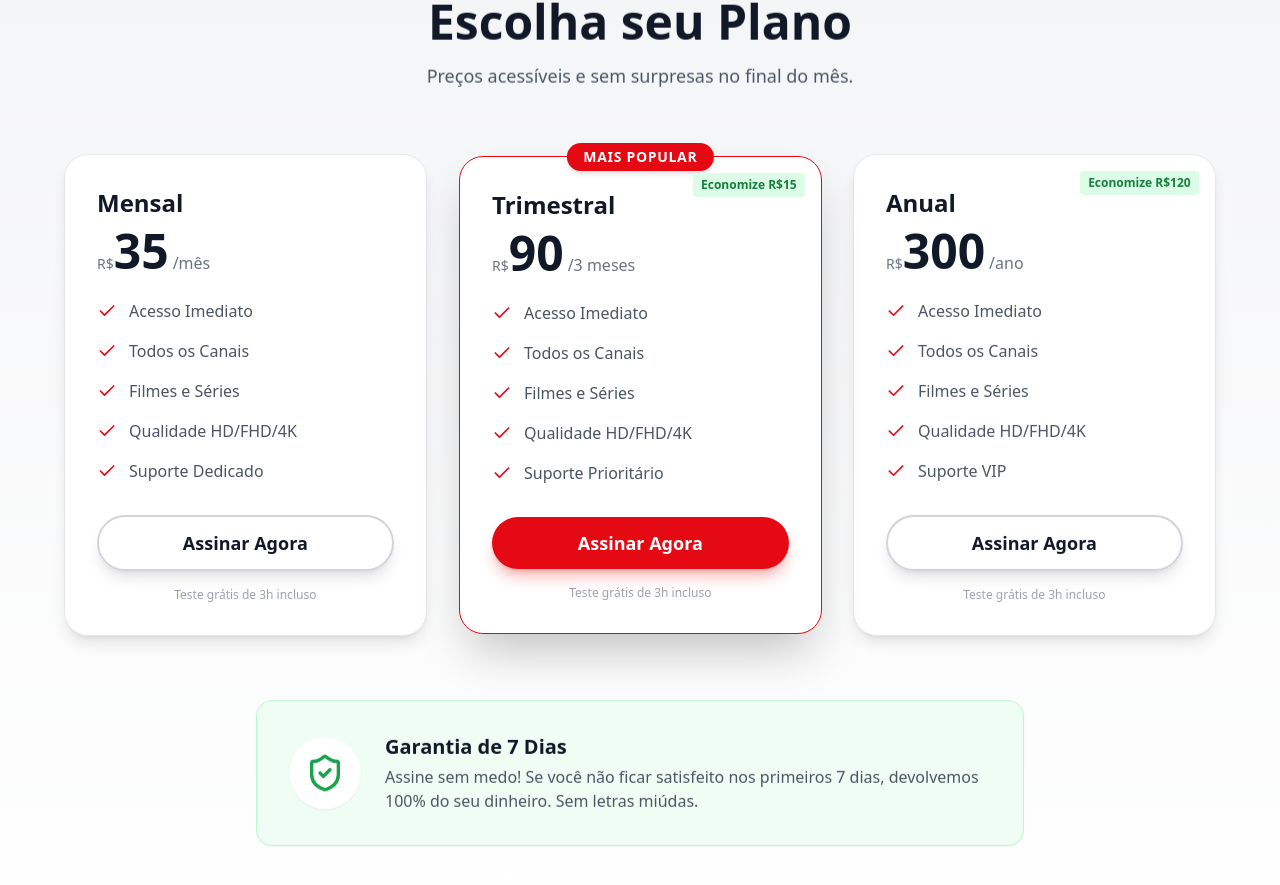
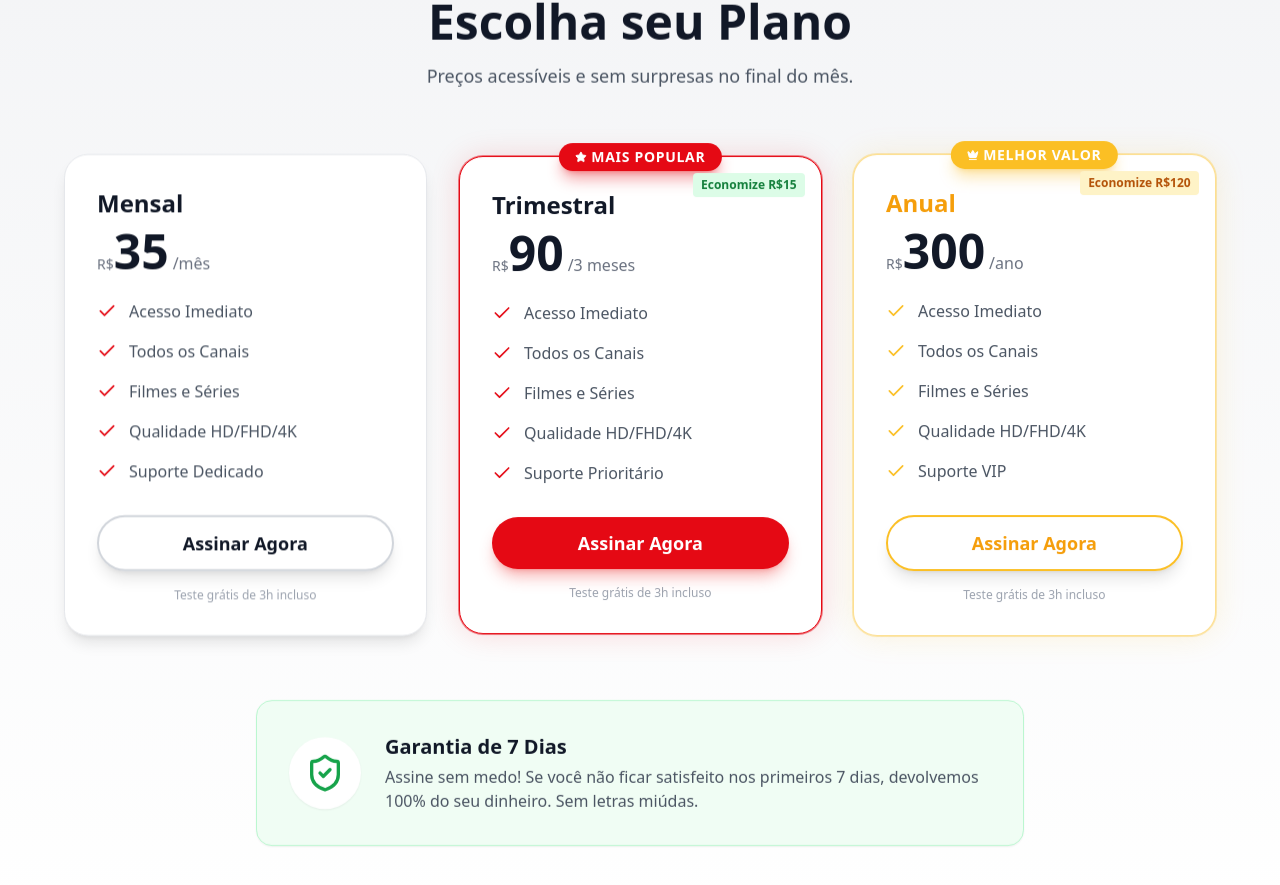
Before and after one commit to iJooooker/max-canais-ai-studio, a React (Vite) app: page / in a window 1280 px wide. Shown: the part 3657-4542 px from the top of the page. Built offline with nearby package versions, Linux system fonts and the light colour scheme.

Commit message:
feat(pricing): Add visual distinction for pricing plans
Introduces distinct visual styles and glow effects to highlight the "Mais Popular" (trimestral) and "VIP/Anual" pricing plans. Also adds new icons and adjusts the intersection observer for smoother element animations.

```diff
--- a/App.tsx
+++ b/App.tsx
@@ -18,10 +18,16 @@ const App: React.FC = () => {
       entries.forEach(entry => {
         if (entry.isIntersecting) {
           entry.target.classList.add('visible');
+          // Stop observing once the element is visible to save resources and ensure it stays visible
+          observer.unobserve(entry.target);
         }
       });
-    }, { threshold: 0.1 });
+    }, {
+      threshold: 0.15, // Slightly increased threshold so elements don't trigger too early
+      rootMargin: "0px 0px -50px 0px" // Offset to trigger animation slightly before element is fully in view
+    });
 
+    // Select all elements with fade animation classes
     const animatedElements = document.querySelectorAll('.fade-up, .fade-in');
     animatedElements.forEach(el => observer.observe(el));
 
--- a/components/Pricing.tsx
+++ b/components/Pricing.tsx
@@ -1,7 +1,7 @@
 import React from 'react';
 import { PRICING_PLANS } from '../constants';
 import Button from './Button';
-import { Check, ShieldCheck } from 'lucide-react';
+import { Check, ShieldCheck, Crown, Star } from 'lucide-react';
 
 const Pricing: React.FC = () => {
   return (
@@ -19,27 +19,49 @@ const Pricing: React.FC = () => {
         <div className="grid grid-cols-1 md:grid-cols-3 gap-8 max-w-6xl mx-auto items-center mb-16">
           {PRICING_PLANS.map((plan, index) => {
              const delayClass = index === 0 ? 'delay-100' : index === 1 ? 'delay-200' : 'delay-300';
+
+             // Identify specific plans for styling
+             const isTrimestral = index === 1;
+             const isAnual = index === 2;
+
+             // Define glow styles based on plan type
+             let containerClasses = "border-gray-200 shadow-lg hover:shadow-xl";
+             let buttonVariant: 'primary' | 'outline' | 'secondary' = 'outline';
+
+             if (isTrimestral) {
+               // Red Glow for "Mais Popular"
+               containerClasses = "border-brand-red shadow-[0_0_30px_rgba(229,9,20,0.15)] hover:shadow-[0_0_40px_rgba(229,9,20,0.25)] scale-105 z-10 ring-1 ring-brand-red/50";
+               buttonVariant = 'primary';
+             } else if (isAnual) {
+               // Gold/Amber Glow for "VIP/Annual"
+               containerClasses = "border-amber-400/50 shadow-[0_0_30px_rgba(251,191,36,0.15)] hover:shadow-[0_0_40px_rgba(251,191,36,0.25)] z-0 hover:z-10 hover:scale-[1.02] ring-1 ring-amber-400/30";
+               buttonVariant = 'outline'; // Will override styling below
+             }
+
              return (
               <div
                 key={index}
-                className={`relative bg-white rounded-3xl p-8 border transition-all duration-300 fade-up ${delayClass}
-                  ${plan.highlight
-                    ? 'border-brand-red shadow-2xl scale-105 z-10'
-                    : 'border-gray-200 shadow-lg hover:shadow-xl'
-                  }`}
+                className={`relative bg-white rounded-3xl p-8 border transition-all duration-500 fade-up ${delayClass} ${containerClasses}`}
               >
-                {plan.highlight && (
-                  <div className="absolute top-0 left-1/2 transform -translate-x-1/2 -translate-y-1/2 bg-brand-red text-white text-sm font-bold px-4 py-1 rounded-full uppercase tracking-wider shadow-md">
-                    Mais Popular
+                {/* Badges */}
+                {isTrimestral && (
+                  <div className="absolute top-0 left-1/2 transform -translate-x-1/2 -translate-y-1/2 bg-brand-red text-white text-sm font-bold px-4 py-1 rounded-full uppercase tracking-wider shadow-lg shadow-brand-red/40 flex items-center gap-1">
+                    <Star className="w-3 h-3 fill-current" /> Mais Popular
                   </div>
                 )}
+                {isAnual && (
+                  <div className="absolute top-0 left-1/2 transform -translate-x-1/2 -translate-y-1/2 bg-amber-400 text-white text-sm font-bold px-4 py-1 rounded-full uppercase tracking-wider shadow-lg shadow-amber-400/40 flex items-center gap-1">
+                    <Crown className="w-3 h-3 fill-current" /> Melhor Valor
+                  </div>
+                )}
+
                 {plan.savings && (
-                   <div className="absolute top-4 right-4 bg-green-100 text-green-700 text-xs font-bold px-2 py-1 rounded">
+                   <div className={`absolute top-4 right-4 text-xs font-bold px-2 py-1 rounded ${isAnual ? 'bg-amber-100 text-amber-700' : 'bg-green-100 text-green-700'}`}>
                      {plan.savings}
                    </div>
                 )}
 
-                <h3 className="text-2xl font-bold text-gray-900 mb-2">{plan.title}</h3>
+                <h3 className={`text-2xl font-bold mb-2 ${isAnual ? 'text-amber-500' : 'text-gray-900'}`}>{plan.title}</h3>
                 <div className="flex items-baseline mb-6">
                   <span className="text-sm text-gray-500 font-medium">R$</span>
                   <span className="text-5xl font-extrabold text-gray-900">{plan.price}</span>
@@ -49,16 +71,22 @@ const Pricing: React.FC = () => {
                 <ul className="space-y-4 mb-8">
                   {plan.features.map((feature, idx) => (
                     <li key={idx} className="flex items-center text-gray-600">
-                      <Check className="w-5 h-5 text-brand-red mr-3 flex-shrink-0" />
+                      <Check className={`w-5 h-5 mr-3 flex-shrink-0 ${isAnual ? 'text-amber-400' : 'text-brand-red'}`} />
                       <span>{feature}</span>
                     </li>
                   ))}
                 </ul>
 
                 <Button
-                  variant={plan.highlight ? 'primary' : 'outline'}
+                  variant={buttonVariant}
                   fullWidth
-                  className={plan.highlight ? 'shadow-red-500/40' : '!text-gray-900 !border-gray-300 hover:!border-brand-red hover:!text-brand-red'}
+                  className={
+                    isTrimestral
+                      ? 'shadow-red-500/40'
+                      : isAnual
+                        ? '!border-amber-400 !text-amber-500 hover:!bg-amber-400 hover:!text-white hover:shadow-amber-400/30'
+                        : '!text-gray-900 !border-gray-300 hover:!border-brand-red hover:!text-brand-red'
+                  }
                 >
                   Assinar Agora
                 </Button>
```
